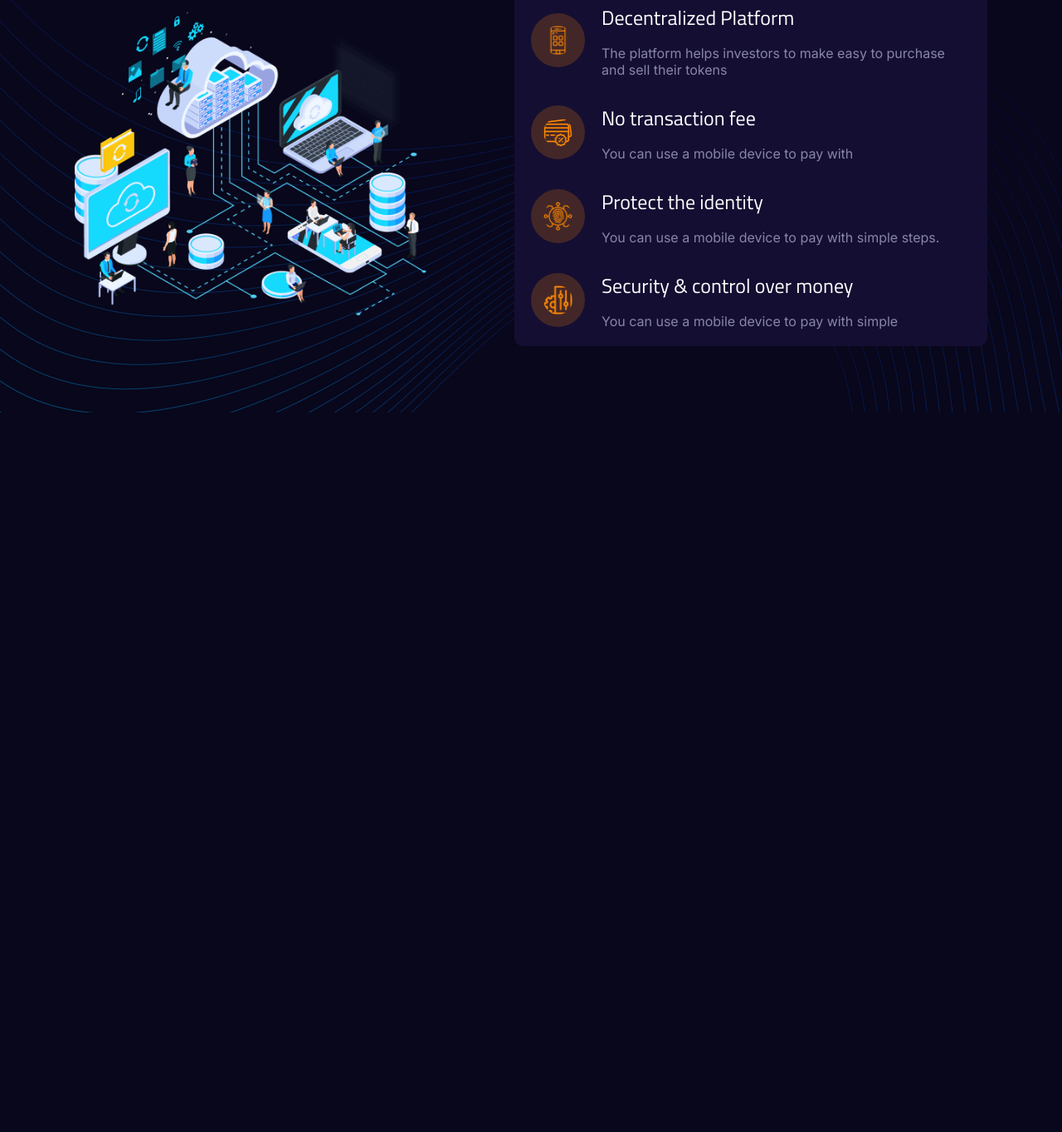
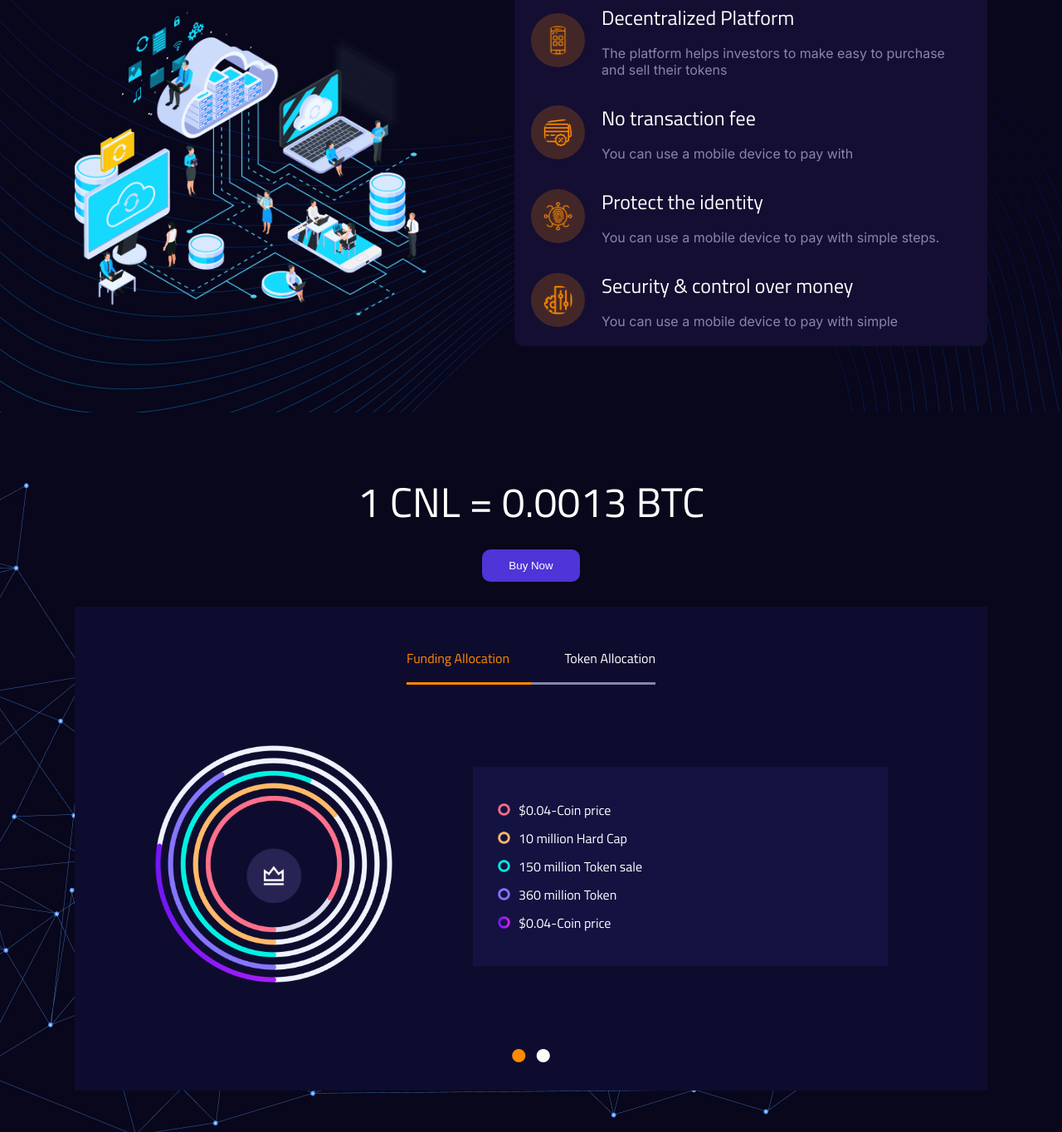
Before and after one commit to nahid-hn-kiran/cryptbit, a plain HTML site: page index.html in a window 1280 px wide. Shown: the part 1636-3000 px from the top of the page at 83% size. Before the commit the page ends 2133 px from the top, so only its background shows below. Drawn offline with Linux system fonts and the light colour scheme; files whose address does not match are found by name.

Commit message:
Diagram section added

```diff
--- a/assets/css/style.css
+++ b/assets/css/style.css
@@ -276,3 +276,90 @@ Main Styles
     color: #8786A9;
     text-align: left;
 }
+
+/* Token Allocation styles */
+#token-allocation {
+    padding: 50px 0;
+    background-image: url("../images/particles.png");
+    background-repeat: no-repeat;
+    background-position: left;
+}
+
+.token-top {
+    display: flex;
+    flex-direction: column;
+    align-items: center;
+}
+
+.token-allocations {
+    background-color: #0E0C2E;
+    padding: 30px 0;
+    margin-top: 30px;
+}
+
+.allocations {
+    padding: 20px 0;
+    width: 300px;
+    display: flex;
+    justify-content: space-between;
+    margin: 0 auto;
+    gap: 20px;
+    border-bottom: 3px solid transparent;
+    background-image: linear-gradient(to right, #FF8A00 50%, #8786A9 50%);
+    background-position: 0 100%;
+    background-size: 100% 3px;
+    background-repeat: no-repeat;
+}
+
+.funding {
+    color: #FF8A00;
+}
+
+.token-diagram {
+    display: flex;
+    padding: 50px 0;
+    align-items: center;
+}
+
+.diagram,
+.diagram-text {
+    width: 40%;
+    padding: 20px;
+}
+
+.diagram {
+    text-align: center;
+}
+
+.diagram img {
+    width: 65%;
+}
+
+.diagram-text {
+    background-color: #141241;
+    padding: 30px;
+}
+
+.diagram-item {
+    display: flex;
+    gap: 10px;
+    align-items: center;
+    margin: 10px 0;
+}
+
+.diagram-item img {
+    width: 15px;
+    height: 15px;
+}
+
+.pagination {
+    text-align: center;
+}
+
+.pagination i {
+    margin: 0 5px;
+}
+
+.pagination .active {
+    color: #FF8A00;
+}
--- a/index.html
+++ b/index.html
@@ -174,6 +174,52 @@
                 </div>
             </div>
         </section>
+        <!-- Token Allocation  -->
+        <section id="token-allocation">
+            <div class="container">
+                <div class="token-top">
+                    <h3 class="title">1 CNL = 0.0013 BTC</h3>
+                    <button class="buy-now">Buy Now</button>
+                </div>
+                <div class="token-allocations">
+                    <div class="allocations">
+                        <p class="funding">Funding Allocation</p>
+                        <p class="token">Token Allocation</p>
+                    </div>
+                    <div class="token-diagram">
+                        <div class="diagram">
+                            <img src="./assets/images/diagram.png" alt="Diagram">
+                        </div>
+                        <div class="diagram-text">
+                            <div class="diagram-item">
+                                <img src="./assets/images/coin.png" alt="Coin">
+                                <p>$0.04-Coin price</p>
+                            </div>
+                            <div class="diagram-item">
+                                <img src="./assets/images/cap.png" alt="cap">
+                                <p>10 million Hard Cap</p>
+                            </div>
+                            <div class="diagram-item">
+                                <img src="./assets/images/token.png" alt="token">
+                                <p>150 million Token sale</p>
+                            </div>
+                            <div class="diagram-item">
+                                <img src="./assets/images/token-2.png" alt="token 2">
+                                <p>360 million Token</p>
+                            </div>
+                            <div class="diagram-item">
+                                <img src="./assets/images/price.png" alt="price">
+                                <p>$0.04-Coin price</p>
+                            </div>
+                        </div>
+                    </div>
+                    <div class="pagination">
+                        <i class="fa-solid fa-circle active"></i>
+                        <i class="fa-solid fa-circle"></i>
+                    </div>
+                </div>
+            </div>
+        </section>
     </main>
 </body>
 
```
Also changed, not shown: assets/images/cap.png (added), assets/images/coin.png (added), assets/images/diagram.png (added), assets/images/particles.png (added), assets/images/price.png (added), assets/images/token-2.png (added), assets/images/token.png (added).
